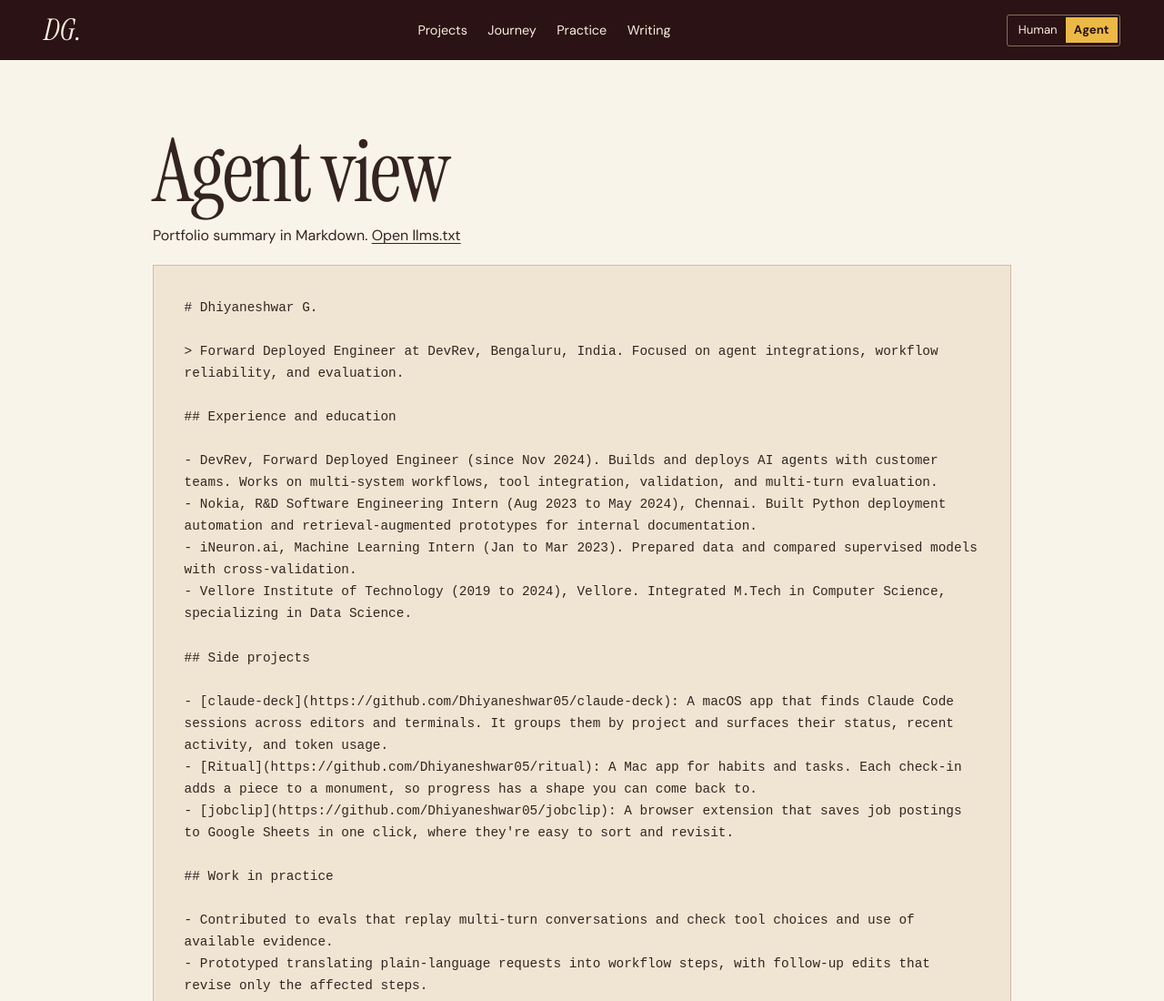
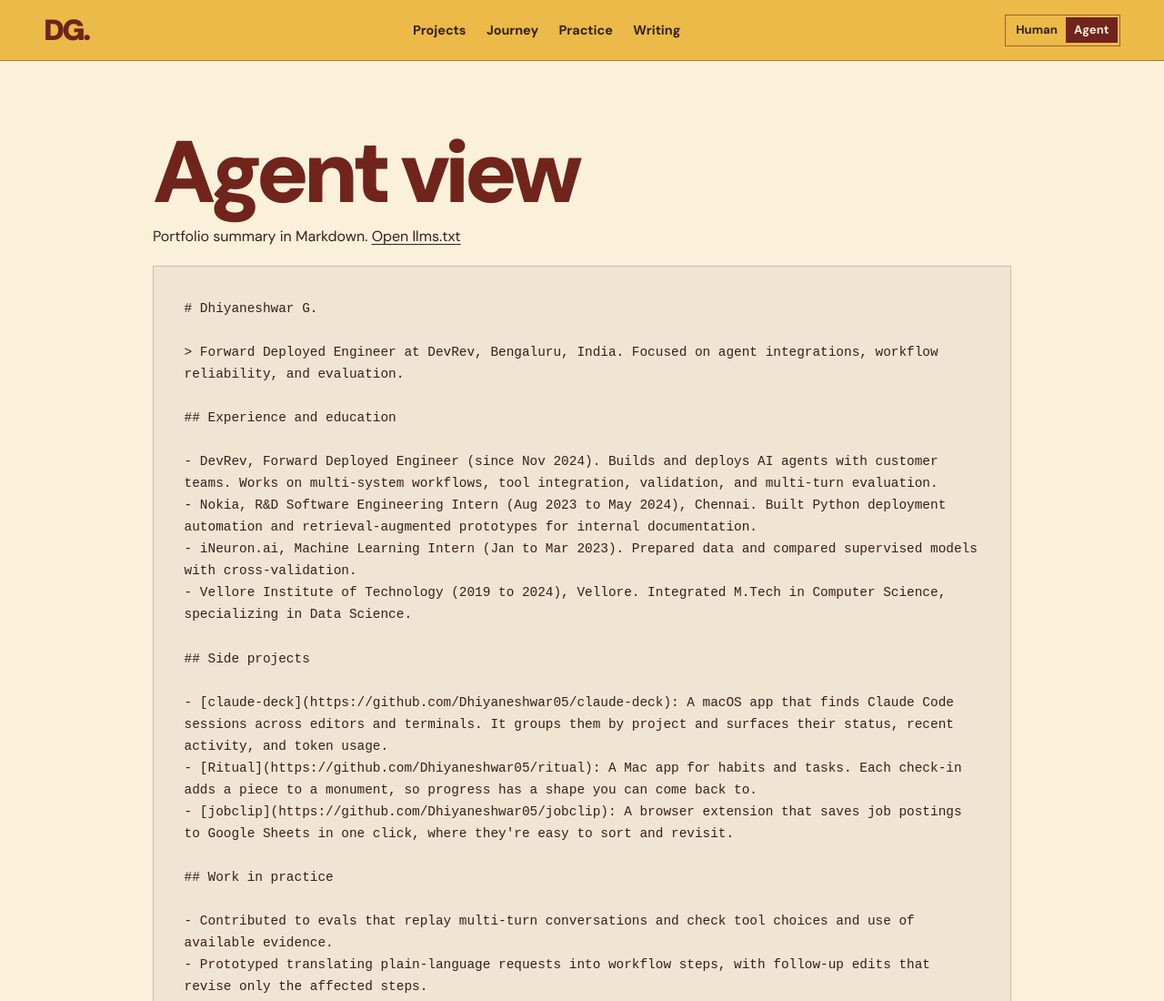
Before and after one commit to Dhiyaneshwar05/dhiyaneshwar05.github.io, a plain HTML site: page agent.html in a window 1280 px wide. Shown: the top 1100 px of the page at 91% size. Drawn offline with Linux system fonts and the light colour scheme.

Commit message:
Unify portfolio navigation and add DG favicon

```diff
--- a/agent.html
+++ b/agent.html
@@ -5,10 +5,13 @@
   <meta name="viewport" content="width=device-width, initial-scale=1">
   <meta name="description" content="Plain-text portfolio summary for Dhiyaneshwar G.">
   <link rel="alternate" type="text/plain" href="llms.txt" title="Portfolio for LLMs">
+  <link rel="icon" type="image/png" sizes="32x32" href="favicon-32.png">
+  <link rel="icon" type="image/png" sizes="64x64" href="favicon-64.png">
   <link rel="stylesheet" href="style.css">
+  <link rel="stylesheet" href="paperback.css">
   <title>Dhiyaneshwar G. — Agent view</title>
 </head>
-<body>
+<body class="paperback">
   <a class="skip" href="#main">Skip to content</a>
   <header class="masthead">
     <div class="wrap bar">
--- a/paperback.css
+++ b/paperback.css
@@ -75,3 +75,37 @@
   .paperback .cover h1 { font-size: clamp(2.25rem, 10.5vw, 4.8rem); }
   .paperback .role { max-width: none; }
 }
+
+.paperback .masthead {
+  background: var(--gold);
+  color: var(--ink);
+  border-bottom: 1px solid #43231365;
+  font-family: var(--sans);
+}
+.paperback .masthead .signature {
+  font: 1000 2rem/.95 var(--sans);
+  letter-spacing: -.085em;
+  color: var(--oxblood);
+}
+.paperback .masthead .sections a,
+.paperback .masthead .view a {
+  font-family: inherit;
+  font-weight: 700;
+}
+.paperback .masthead .view {
+  border-color: #70241c9a;
+  border-radius: 0;
+}
+.paperback .masthead .view [aria-current] {
+  background: var(--oxblood);
+  color: var(--cream);
+}
+.paperback .agent-view h1 {
+  font-family: var(--sans);
+  font-weight: 900;
+  letter-spacing: -.065em;
+  color: var(--oxblood);
+}
+@media (max-width: 30rem) {
+  .paperback .masthead .sections { border-top-color: #43231365; }
+}
```
Also changed, not shown: index.html (+2 -0 lines), favicon-32.png (added), favicon-64.png (added).
